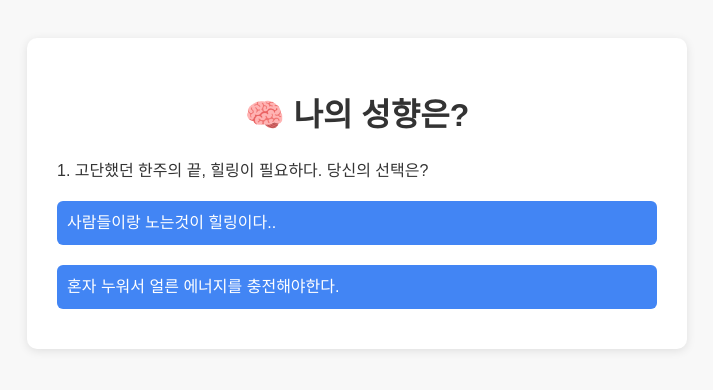
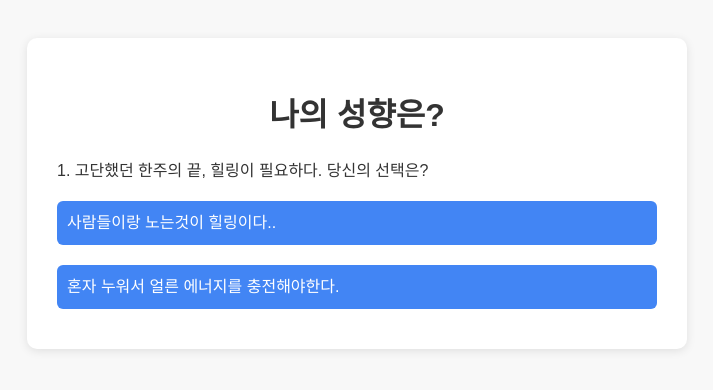
Before and after one commit to mimikimii/MBTI-test-mimijjang, a plain HTML site: page quiz.html in a window 1280 px wide. Shown: the whole page, without its empty margins (283-996 px from the left). Drawn offline with Linux system fonts and the light colour scheme.

Commit message:
Update quiz.html

```diff
--- a/quiz.html
+++ b/quiz.html
@@ -7,7 +7,7 @@
 </head>
 <body>
     <div id="container">
-        <h1>🧠 나의 성향은?</h1>
+        <h1> 나의 성향은?</h1>
         <div id="quiz-box">
             <div id="question"></div>
             <div id="options"></div>
```
